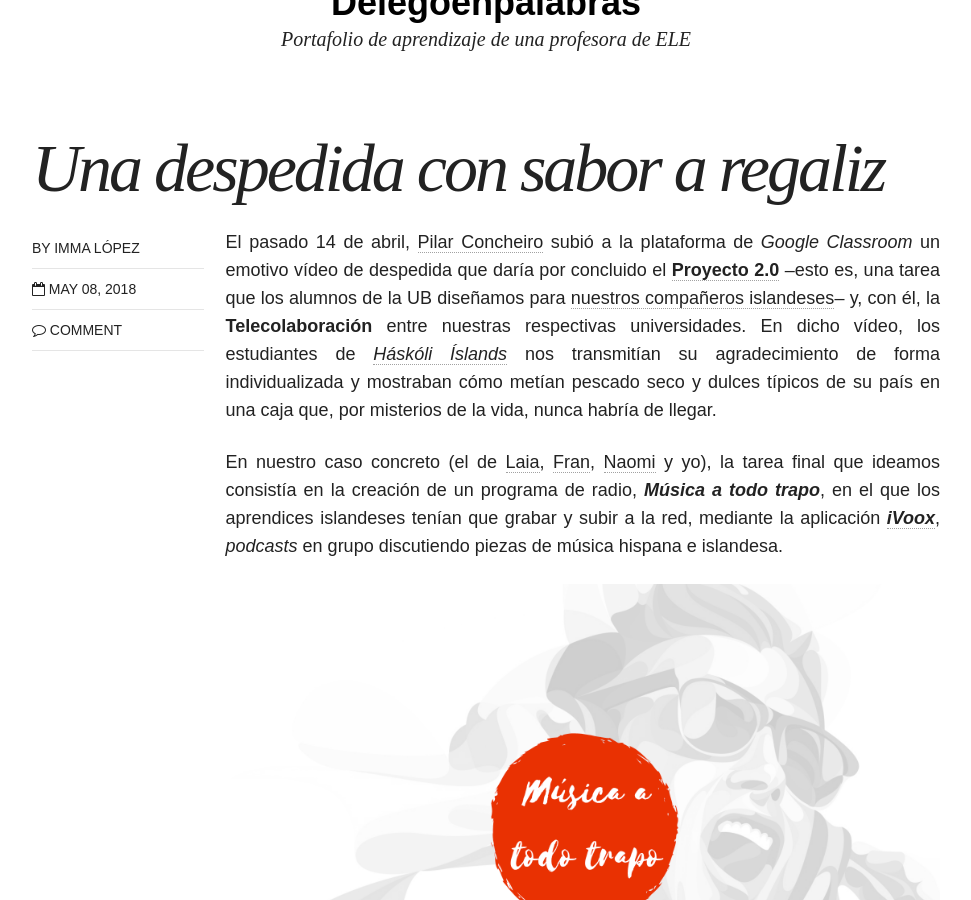
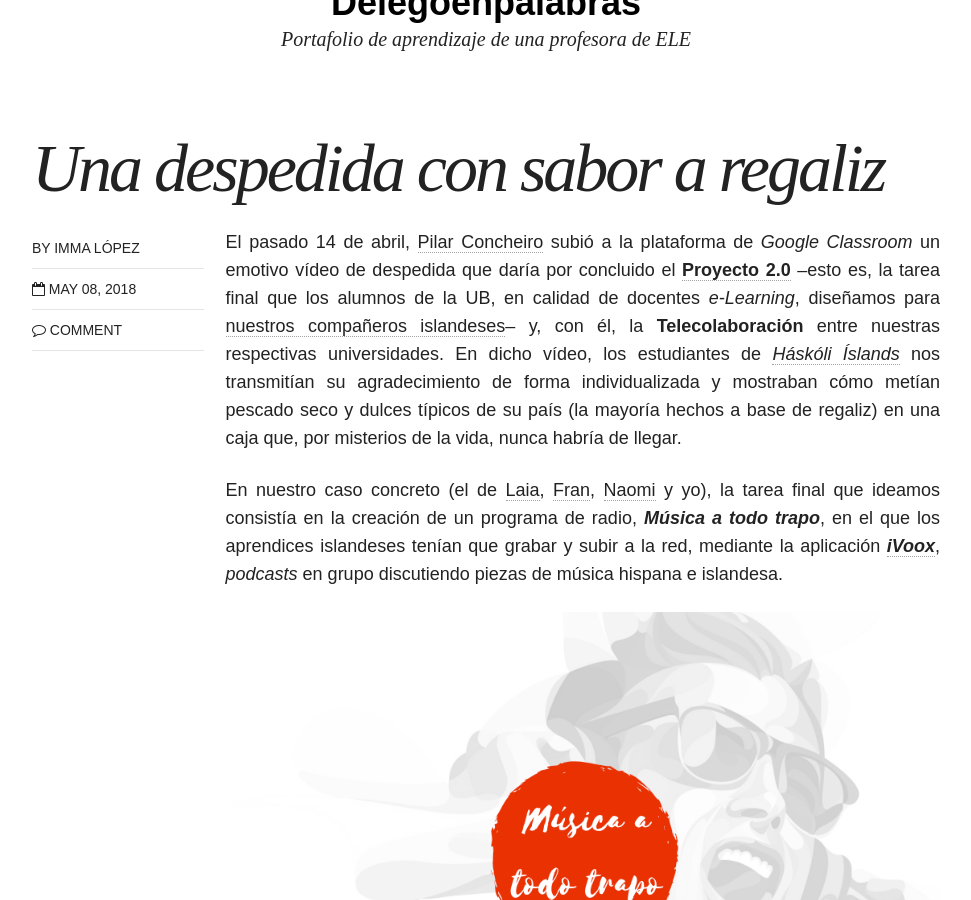
Before and after one commit to immalopez/immalopez.github.io, a Jekyll site: the page built from _posts/blog/2018-05-08-reflexion-final-tic.md, in a window 1280 px wide and 900 px high, scrolled down 344 px. Shown: the whole window, without its empty margins (154-1125 px from the left). Built offline with Jekyll 4.4.1, drawn with Linux system fonts in a browser that asks for light colours; nearby versions of some CDN libraries; comment, search, counter and statistics services are not loaded.

Commit message:
Update 2018-05-08-reflexion-final-tic.md

```diff
--- a/_posts/blog/2018-05-08-reflexion-final-tic.md
+++ b/_posts/blog/2018-05-08-reflexion-final-tic.md
@@ -11,7 +11,7 @@
 # modified: 2016-06-01T14:19:19-04:00
 ---
 
-El pasado 14 de abril, <a href="https://www.laopinioncoruna.es/contraportada/2010/04/01/pilar-concheiro-espanol-tierras-vikingas/370478.html" target="_blank">Pilar Concheiro</a> subió a la plataforma de _Google Classroom_ un emotivo vídeo de despedida que daría por concluido el <a href="https://docs.google.com/document/d/1H58zZLbBANnXFQOmvcGZtIKY-Ss6r7NqzxZAXsKW3bU/edit?usp=sharing" target="_blank">**Proyecto 2.0**</a> –esto es, una tarea que los alumnos de la UB diseñamos para <a href="https://immalopez.github.io/blog/halldor-primera-toma/" target="_blank">nuestros compañeros islandeses</a>– y, con él, la **Telecolaboración** entre nuestras respectivas universidades. En dicho vídeo, los estudiantes de <a href="http://english.hi.is" target="_blank">_Háskóli Íslands_</a> nos transmitían su agradecimiento de forma individualizada y mostraban cómo metían pescado seco y dulces típicos de su país en una caja que, por misterios de la vida, nunca habría de llegar.
+El pasado 14 de abril, <a href="https://www.laopinioncoruna.es/contraportada/2010/04/01/pilar-concheiro-espanol-tierras-vikingas/370478.html" target="_blank">Pilar Concheiro</a> subió a la plataforma de _Google Classroom_ un emotivo vídeo de despedida que daría por concluido el <a href="https://docs.google.com/document/d/1H58zZLbBANnXFQOmvcGZtIKY-Ss6r7NqzxZAXsKW3bU/edit?usp=sharing" target="_blank">**Proyecto 2.0**</a> –esto es, la tarea final que los alumnos de la UB, en calidad de docentes _e-Learning_, diseñamos para <a href="https://immalopez.github.io/blog/halldor-primera-toma/" target="_blank">nuestros compañeros islandeses</a>– y, con él, la **Telecolaboración** entre nuestras respectivas universidades. En dicho vídeo, los estudiantes de <a href="http://english.hi.is" target="_blank">_Háskóli Íslands_</a> nos transmitían su agradecimiento de forma individualizada y mostraban cómo metían pescado seco y dulces típicos de su país (la mayoría hechos a base de regaliz) en una caja que, por misterios de la vida, nunca habría de llegar.
 
 En nuestro caso concreto (el de <a href="https://verborreadeverba-errante.blogspot.com" target="_blank">Laia</a>, <a href="http://elefantearana.blogspot.com" target="_blank">Fran</a>, <a href="http://ele365.blogspot.com" target="_blank">Naomi</a> y yo), la tarea final que ideamos consistía en la creación de un programa de radio, **_Música a todo trapo_**, en el que los aprendices islandeses tenían que grabar y subir a la red, mediante la aplicación <a href="https://www.ivoox.com" target="_blank">**_iVoox_**</a>, _podcasts_ en grupo discutiendo piezas de música hispana e islandesa.
 
```
